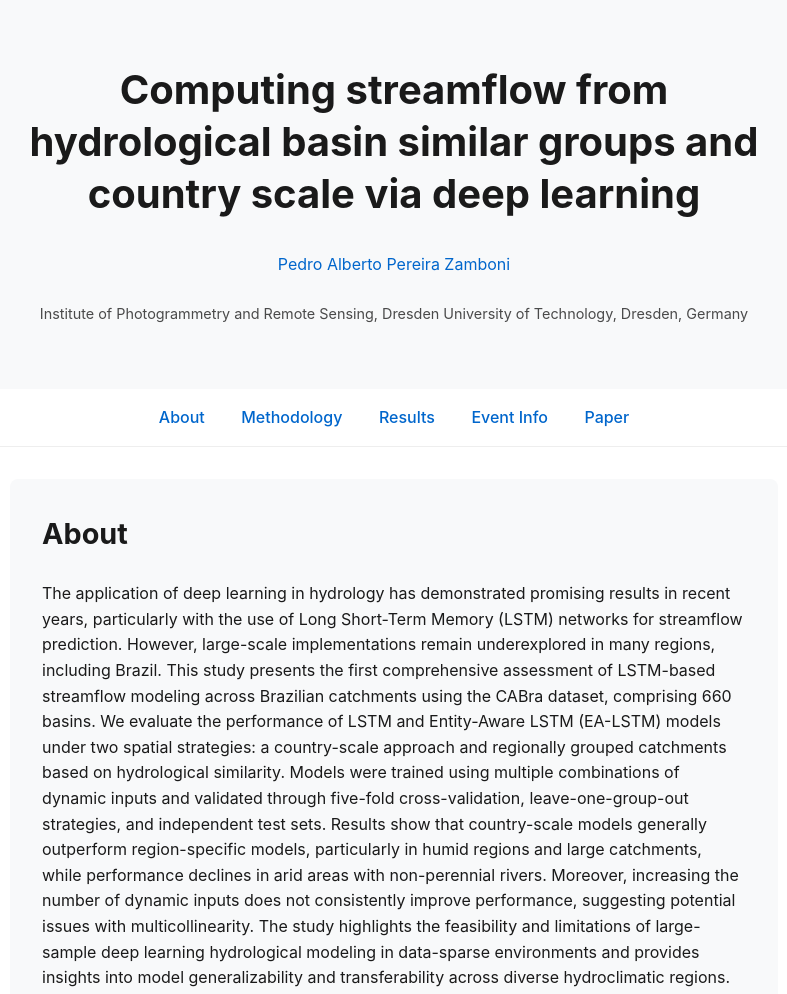
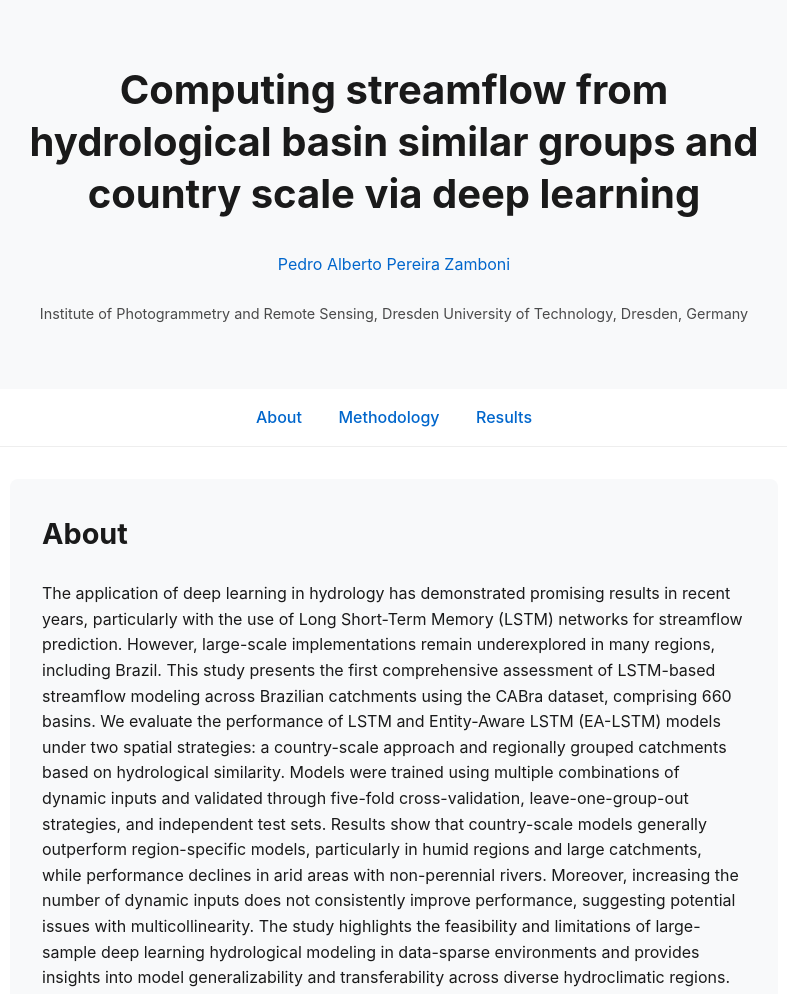
Before and after one commit to pedrozamboni/lstm_brazil, a plain HTML site: page index.html in a window 1280 px wide. Shown: the top 994 px of the page, without its empty margins (246-1033 px from the left). Drawn offline with Linux system fonts and the light colour scheme.

Commit message:
Update index.html: Fix title, improve content structure and navigation

```diff
--- a/index.html
+++ b/index.html
@@ -23,8 +23,6 @@
         <a href="#about">About</a>
         <a href="#methodology">Methodology</a>
         <a href="#results">Results</a>
-        <a href="#info">Event Info</a>
-        <a href="https://doi.org/10.5194/egusphere-egu25-9375">Paper</a>
     </nav>
 
     <main>
```
Also changed, not shown: 1 other file.
